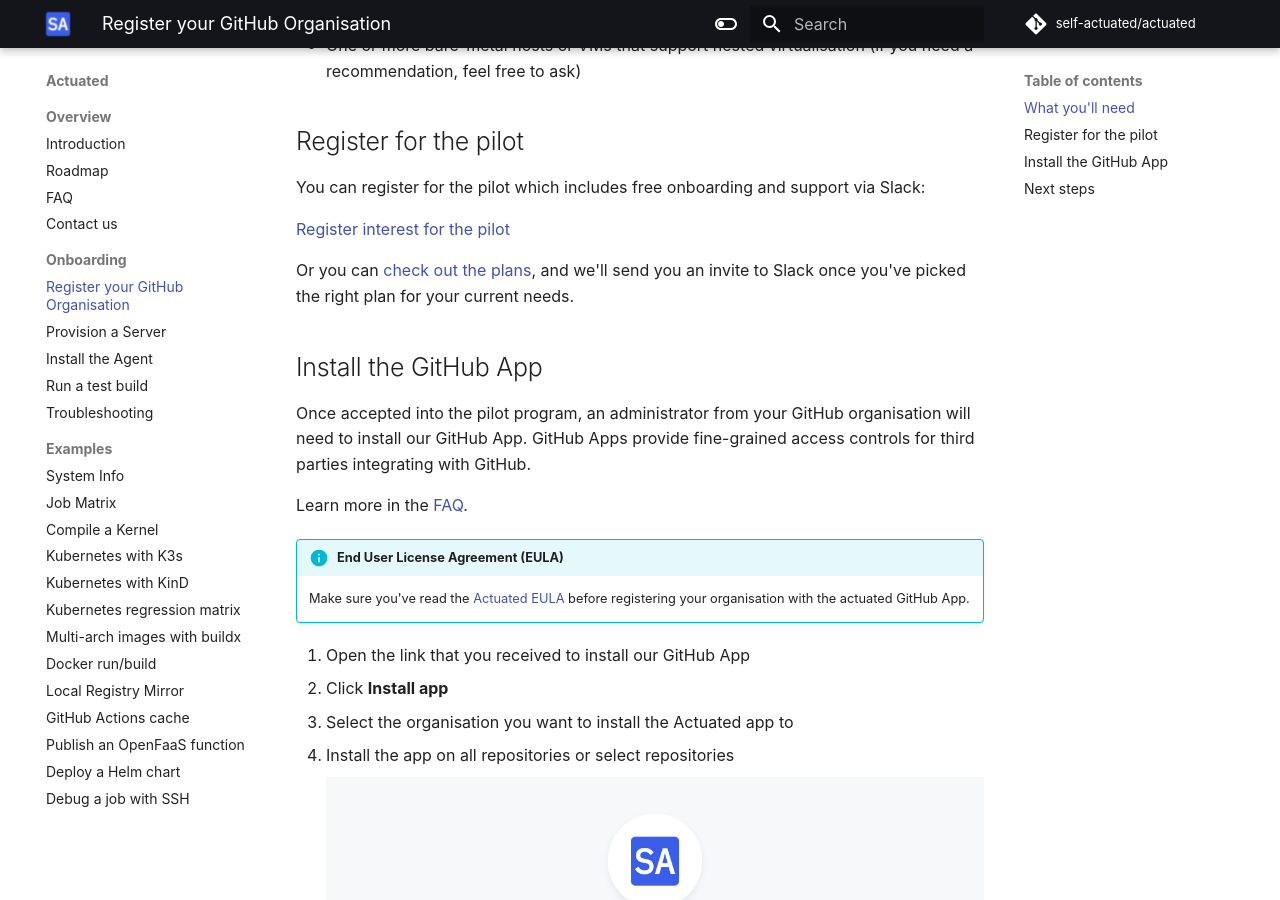
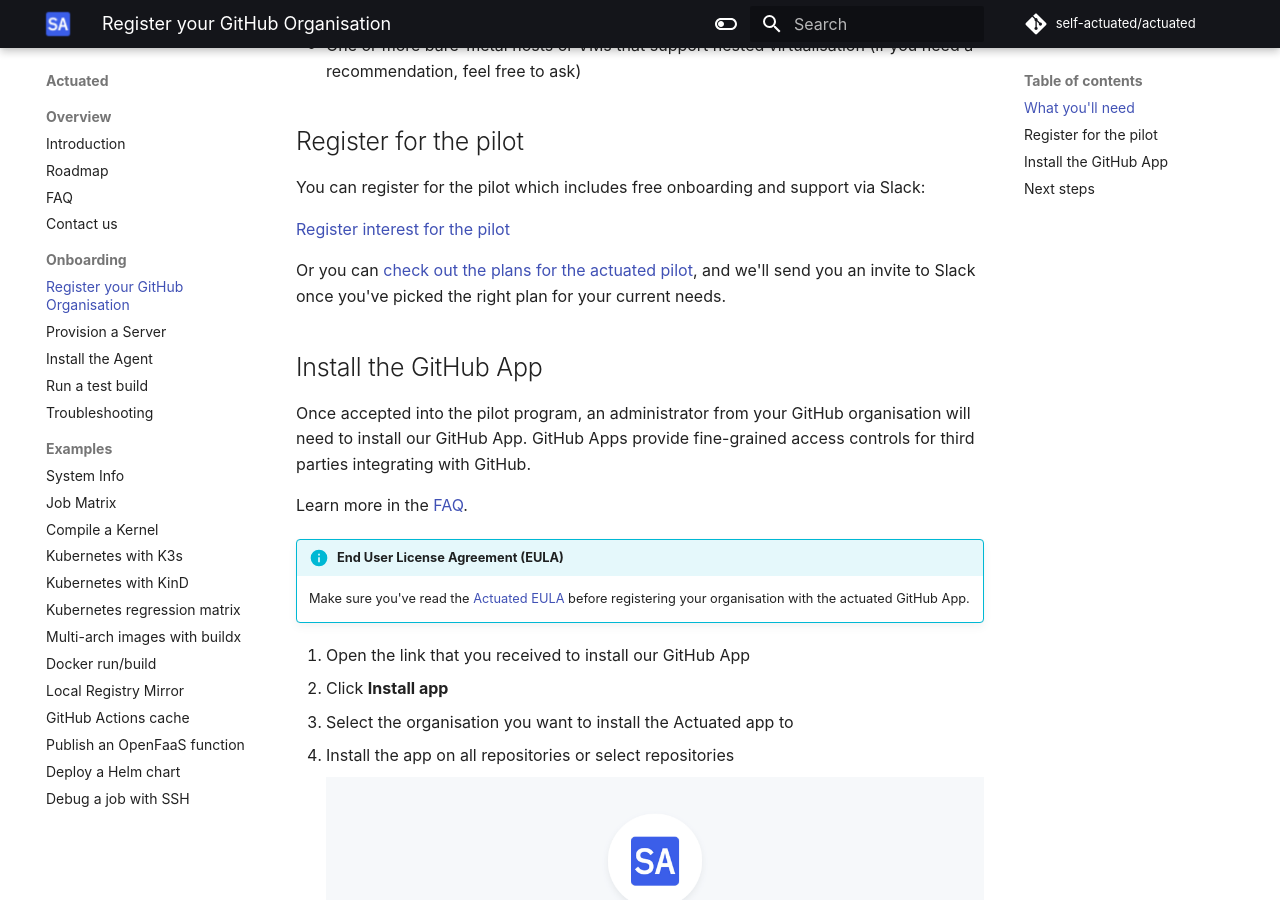
Before and after one commit to welteki/docs.actuated.dev, an MkDocs documentation site: the page built from docs/register.md, in a window 1280 px wide and 900 px high, scrolled down 364 px. Built offline with MkDocs 1.6.1 and Material for MkDocs 9.7.7, drawn with Linux system fonts in a browser that asks for light colours; some web fonts are replaced.

Commit message:
Update link
Signed-off-by: Alex Ellis (OpenFaaS Ltd) <alexellis2@gmail.com>

```diff
--- a/docs/register.md
+++ b/docs/register.md
@@ -15,7 +15,7 @@
 
 [Register interest for the pilot](https://forms.gle/8XmpTTWXbZwWkfqT6)
 
-Or you can [check out the plans](https://subscribe.openfaas.com/checkout/buy/73f8e5d3-aa8a-485d-9549-9aa3544255b7?discount=0), and we'll send you an invite to Slack once you've picked the right plan for your current needs.
+Or you can [check out the plans for the actuated pilot](https://subscribe.openfaas.com/), and we'll send you an invite to Slack once you've picked the right plan for your current needs.
 
 ## Install the GitHub App
 
```
